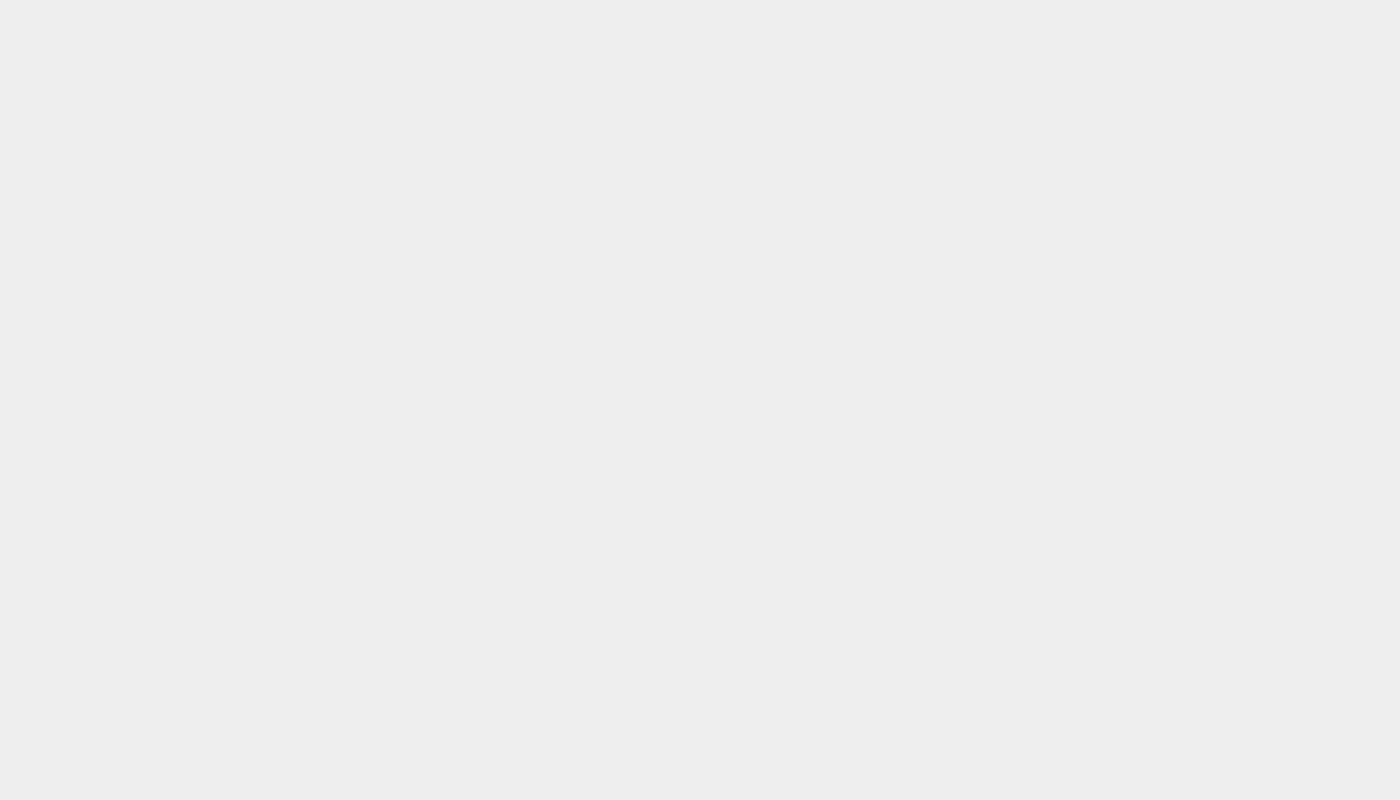
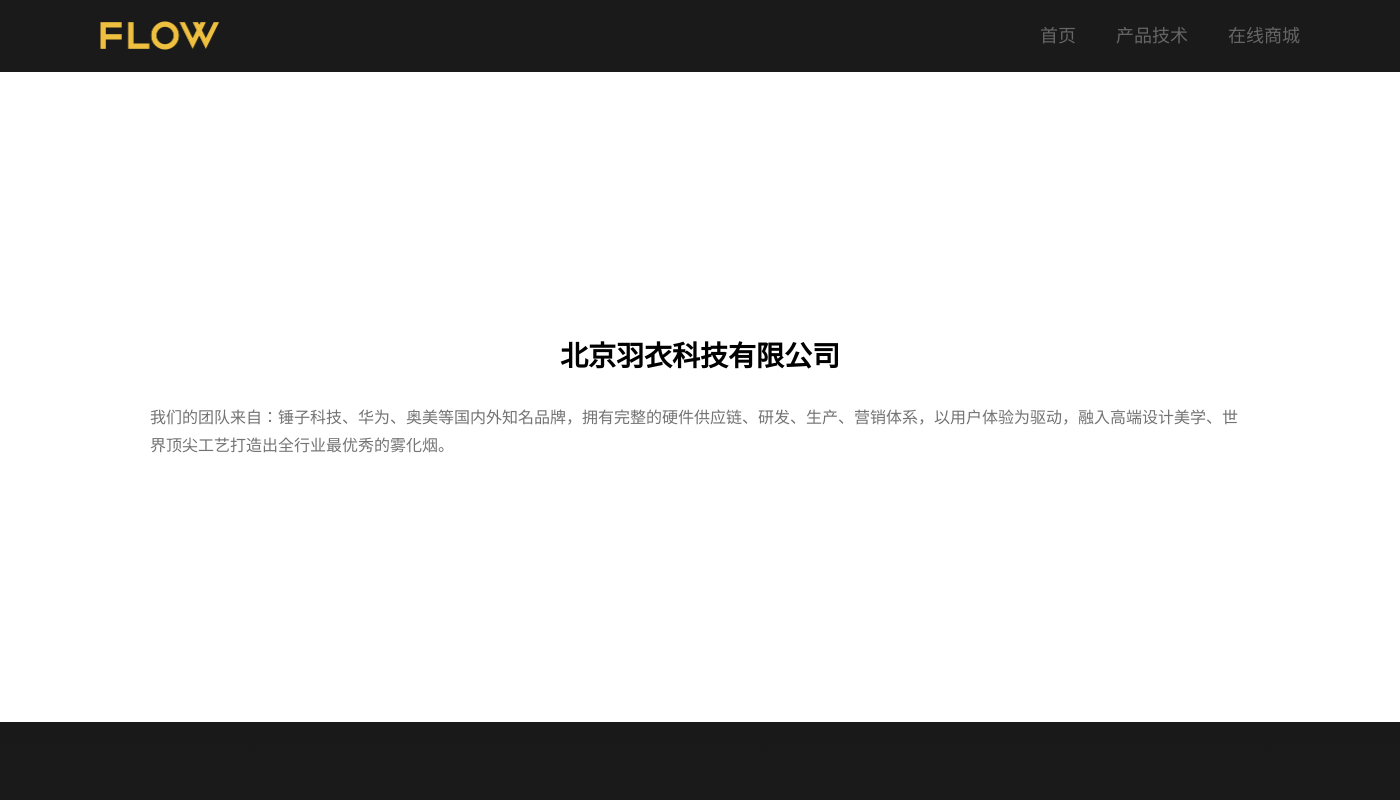
Before and after one commit to heicx/Flow-SSR, a Nuxt app: page /about in a window 1280 px wide. Before the commit this address had no page. Shown: the top 800 px of the page, 1400 px wide, since content can reach past the window. Built offline with nearby package versions, Linux system fonts and the light colour scheme.

Commit message:
feat: about us

```diff
--- /dev/null
+++ b/pages/about.vue
@@ -0,0 +1,42 @@
+<template>
+    <div class="about-wrap">
+      <div class="about-content">
+        <h3>北京羽衣科技有限公司</h3>
+        <h5>我们的团队来自：锤子科技、华为、奥美等国内外知名品牌，拥有完整的硬件供应链、研发、生产、营销体系，以用户体验为驱动，融入高端设计美学、世界顶尖工艺打造出全行业最优秀的雾化烟。</h5>
+      </div>
+    </div>
+</template>
+
+<script>
+export default {
+  layout: 'common',
+}
+</script>
+
+<style lang="scss" scoped>
+.about-wrap {
+  position: relative;
+  background: #fff;
+  min-height: 650px;
+  text-align: center;
+  .about-content {
+    position: absolute;
+    top: 50%;
+    left: 50%;
+    transform: translate(-50%, -50%);
+  }
+  h3 {
+    font-size: 28px;
+    font-weight: bold;
+  }
+  h5 {
+    width: 1100px;
+    margin-top: 30px;
+    display: inline-block;
+    text-align: left;
+    line-height: 28px;
+    font-size: 16px;
+    color: #737373;
+  }
+}
+</style>
```
